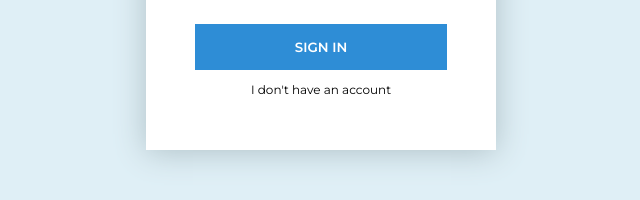
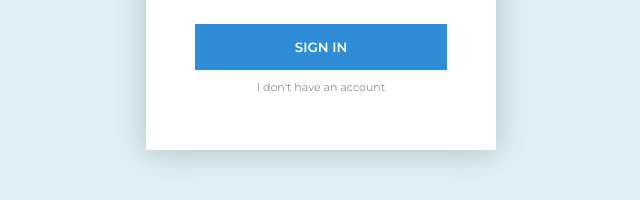
Before and after one commit to pblakeslee/exercise1, a plain HTML site: page index.html in a window 1280 px wide. Shown: the part 450-650 px from the top of the page, 319-959 px from the left. Drawn offline with Linux system fonts and the light colour scheme.

Commit message:
Made 'I don't have an account' a button

```diff
--- a/index.html
+++ b/index.html
@@ -20,7 +20,7 @@
         </div>
         <div class=section3>
             <button type="button">SIGN IN</button>
-            <p>I don't have an account</p>
+            <button id="account">I don't have an account</button>
         </div>
 
     </div>
--- a/styles.css
+++ b/styles.css
@@ -98,8 +98,19 @@ input:focus {
     padding: 12px 100px;
 }
 
-.section3 p{
+#account{
     font-family: 'Montserrat', sans-serif;
     text-align: center;
-    font-size: 12px;
+    font-size: 11px;
+    background-color: transparent;
+    color: #8F8A8E;
+    padding: 10px 10px;
+    font-weight: 400;
 }
+
+#account:hover{
+    color: black;
+    border: none;
+    font-weight: 400;
+
+}
```
